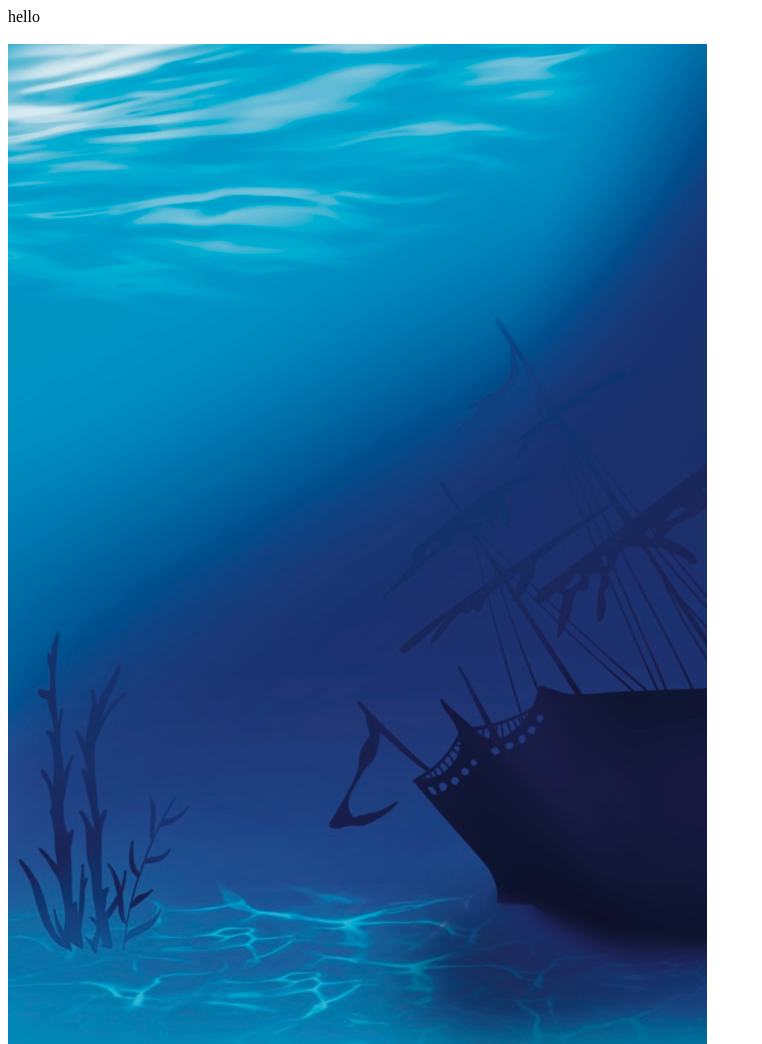
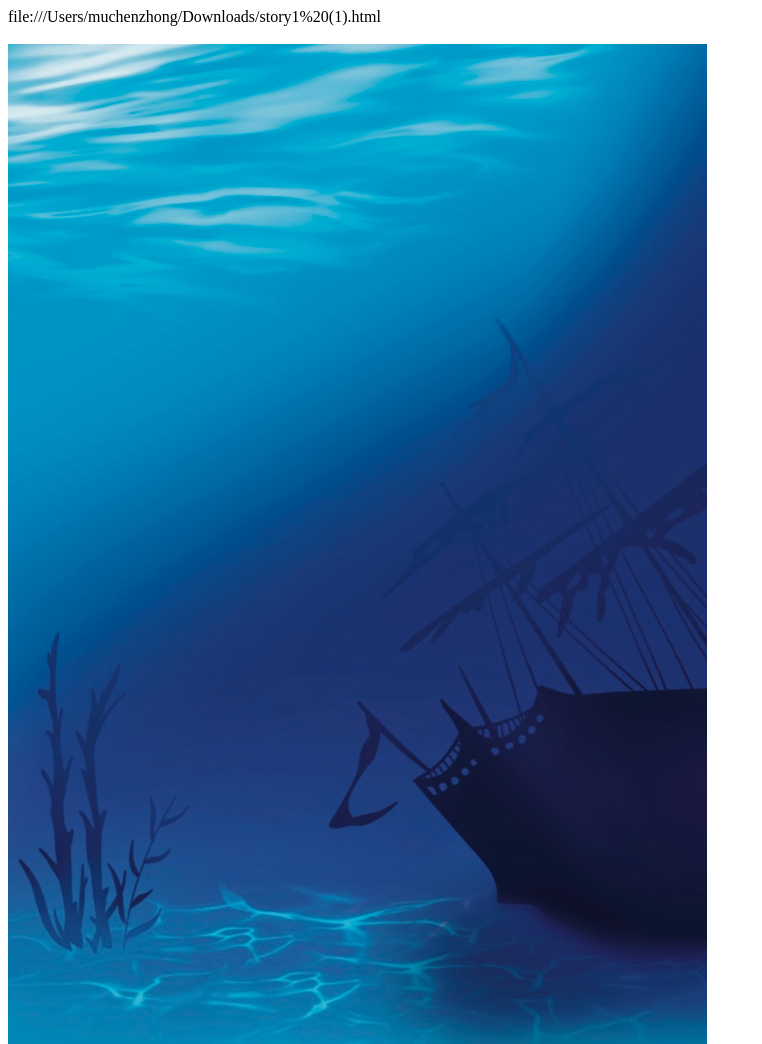
Before and after one commit to skylerzzz/twine, a plain HTML site: page index.html in a window 1280 px wide. Shown: the whole page, without its empty margins (0-762 px from the left). Drawn offline with Linux system fonts and the light colour scheme.

Commit message:
Update index.html

```diff
--- a/index.html
+++ b/index.html
@@ -4,7 +4,7 @@
     </style>
   </head>
 <body>
-hello
+file:///Users/muchenzhong/Downloads/story1%20(1).html
  <br><br>
 
 </body>
```
